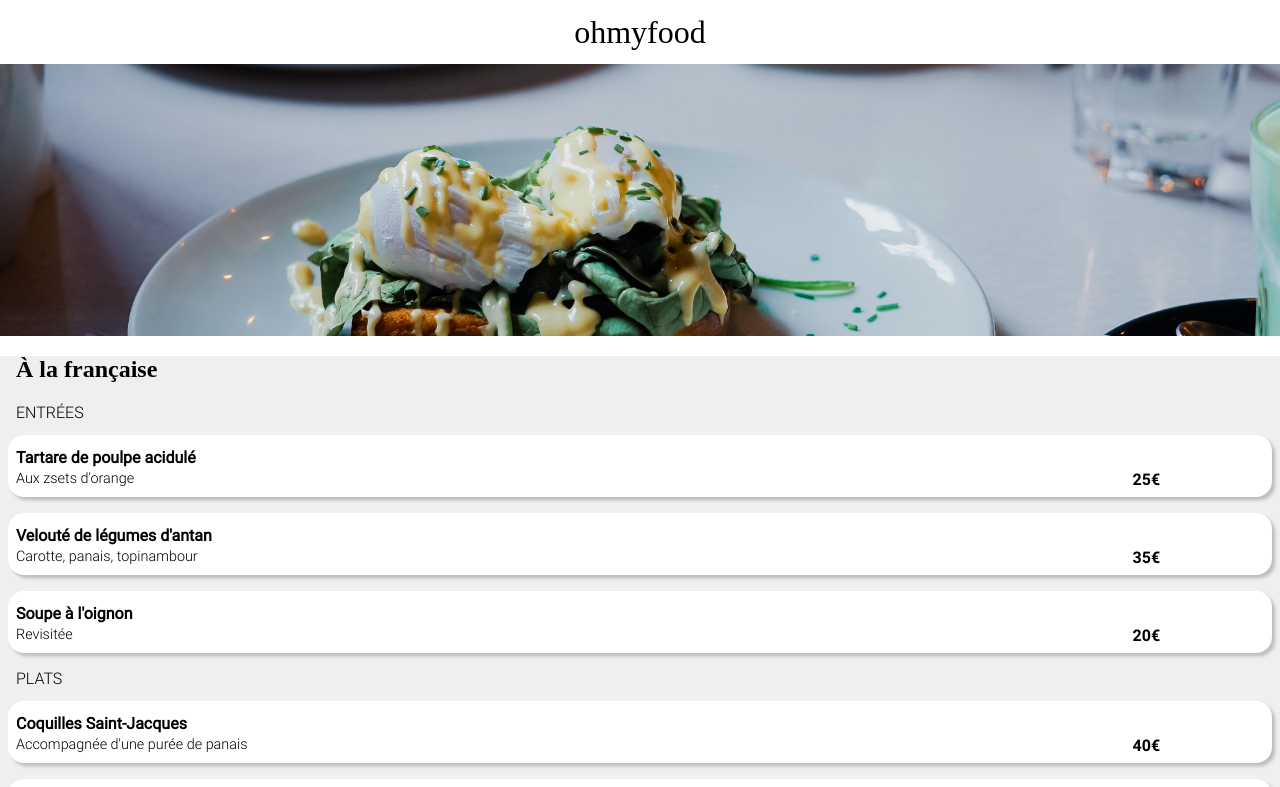
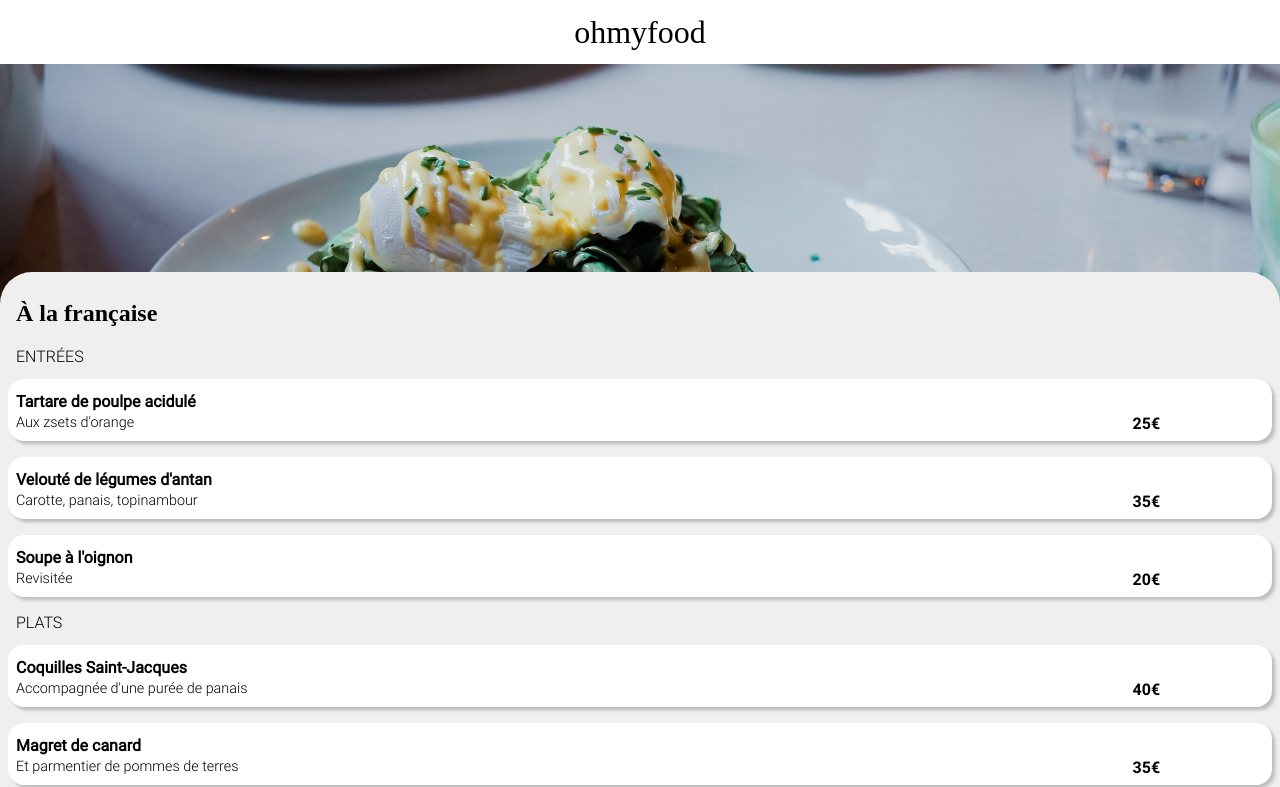
Before and after one commit to JeremyLB2357/JeremyLeBosser_3_02032021, a website: page menu_a_la_francaise.html in a window 1280 px wide. Shown: the top 787 px of the page. Drawn offline with Linux system fonts and the light colour scheme; a web font is replaced by a local one.

Commit message:
build [texte des plats]: ajout propriété overflow

```diff
--- a/menu_a_la_francaise.html
+++ b/menu_a_la_francaise.html
@@ -16,7 +16,7 @@
         <div class="carte__photo"><img src="./public/images/a_la_francaise.jpg" alt="Photo d'un plat" /></div>
 
         <section class="menu">
-            <h1 class="carte__titre">À la française</h1>
+            <h1 class="nom-restaurant">À la française</h1>
             <h2 class="menu__titre">ENTRÉES</h2>
             <div class="plat">
                 <h3 class="plat__titre">Tartare de poulpe acidulé</h3>
--- a/sass/base/_typographie.scss
+++ b/sass/base/_typographie.scss
@@ -17,7 +17,7 @@
 * {
     font-family: Roboto-light;
 }
-.logo, .carte__titre {
+.logo, .nom-restaurant {
     font-family: Shrikhand;
 }
 h1, h2, .fonctionnement__texte {
--- a/sass/layout/_carte-restaurant.scss
+++ b/sass/layout/_carte-restaurant.scss
@@ -2,21 +2,24 @@
     width: 100%;
     height: 17rem;
     background-color: red;
-
+    margin-bottom: -4rem;
+    position: relative;
+    z-index: -1;
     img {
         object-fit: cover;
         width: 100%;
         height: 100%;
     }
 }
-.carte__titre {
+.nom-restaurant {
     margin-left: 0.5rem;
 }
 .menu {
     padding-left: 0.5rem;
     padding-right: 0.5rem;
     background-color: $section-bg-color;
-
+    border-radius: 2rem 2rem 0 0;
+    padding-top: 0.5rem;
 
     &__titre {
         margin-left: 0.5rem;
--- a/sass/utils/_mixins.scss
+++ b/sass/utils/_mixins.scss
@@ -25,9 +25,11 @@
         font-family: Roboto-bold;
     }
     &__texte {
-        grid-column-start: 1;
+        grid-column: 1 / span 2;
         grid-row-start: 2;
         font-size: 0.9rem;
+        overflow: hidden;
+        text-overflow: ellipsis;
     }
 
     &__icone {
```
Also changed, not shown: public/css/style.css, 1 other file.
